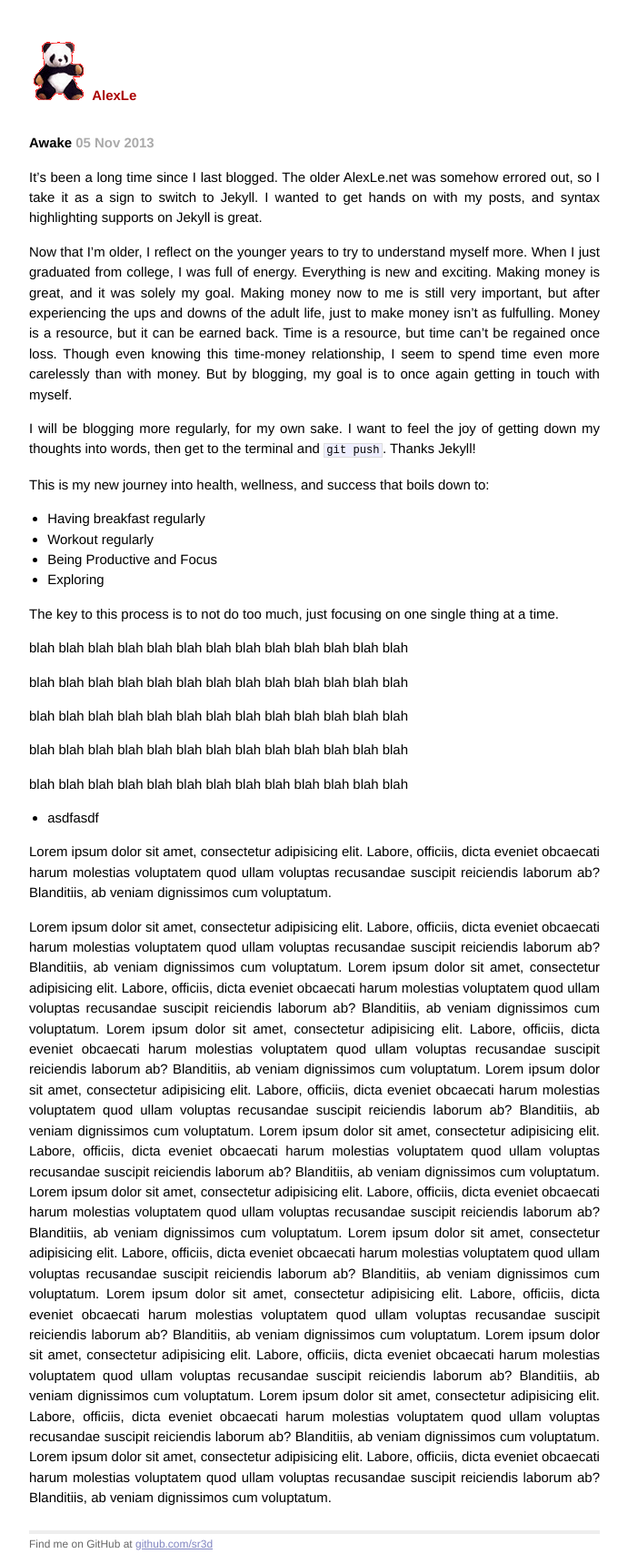
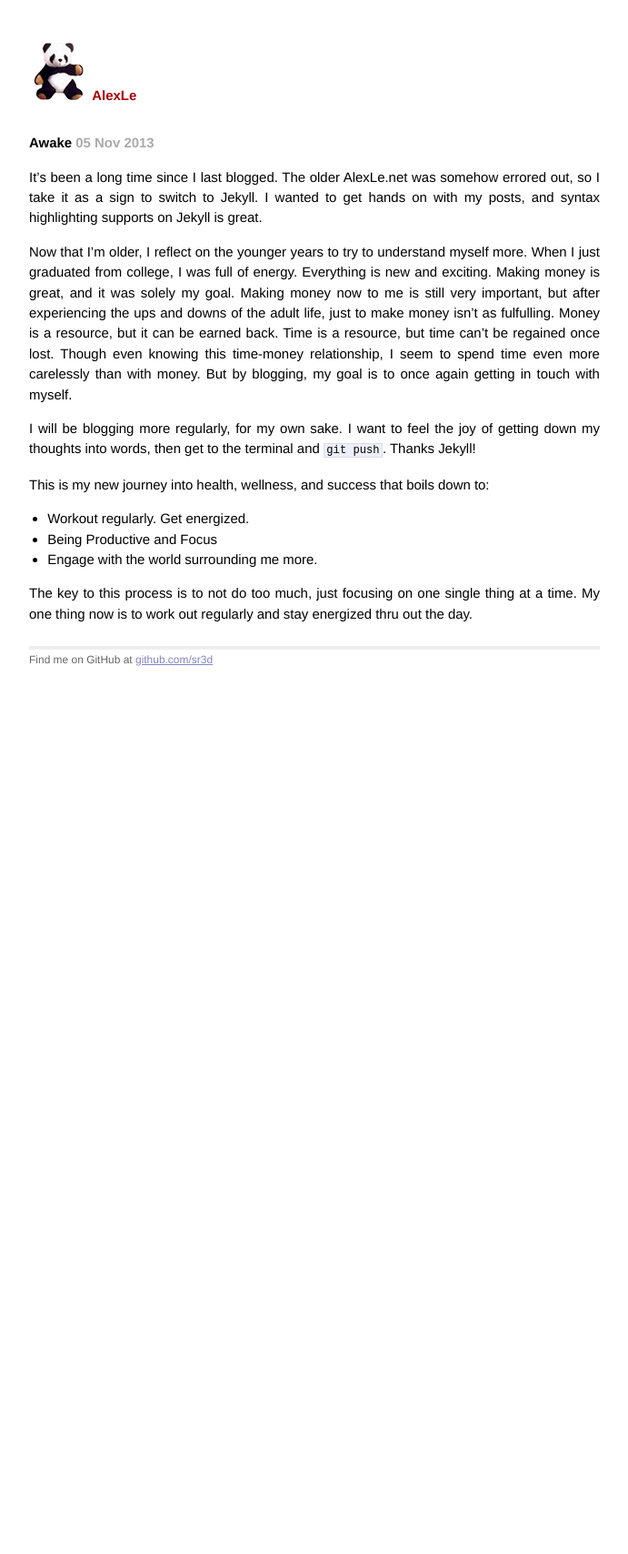
Before and after one commit to sr3d/sr3d.github.com, a Jekyll site: the page built from _posts/2013-11-05-awake.md, in a window 1280 px wide. Shown: the whole page at 91% size, without its empty margins (294-985 px from the left). Built offline with Jekyll 4.4.1, drawn with Linux system fonts in a browser that asks for light colours; nearby versions of some CDN libraries; Markdown is read by kramdown in place of the engine named in the settings; after the commit the page ends 945 px from its top, so only the background shows below that.

Commit message:
- fix parallax

```diff
--- a/_layouts/default.html
+++ b/_layouts/default.html
@@ -13,12 +13,12 @@
         <link rel="stylesheet" href="/css/main.css">
 
     </head>
-    <body data-stellar-background-ratio="0.1" data-stellar-horizontal-offset="" data-stellar-vertical-offset="60">
+    <body data-stellar-background-ratio="0.1" data-stellar-horizontal-offset="50" data-stellar-vertical-offset="50">
 
         <div class="site">
           <div class="header">
             <div class="wrapper">
-              <img src="/img/panda-transparent.png" width="65" height="65"/>
+              <img src="/img/panda-trans.png" width="65" height="65"/>
               <h1 class="title"><a href="/">{{ site.name }}</a></h1>
             </div>
           </div>
@@ -29,7 +29,7 @@
 
           <div class="footer">
             <div class="contact">
-              Find me on GitHub at <a href="https://github.com/sr3d">github.com/sr3d</a><br />
+              Find me on GitHub at <a href="https://github.com/sr3d" target="_blank">github.com/sr3d</a><br />
             </div>
           </div>
         </div>
--- a/_posts/2013-11-05-awake.md
+++ b/_posts/2013-11-05-awake.md
@@ -8,101 +8,14 @@
 
 It's been a long time since I last blogged.  The older AlexLe.net was somehow errored out, so I take it as a sign to switch to Jekyll.  I wanted to get hands on with my posts, and syntax highlighting supports on Jekyll is great.
 
-Now that I'm older, I reflect on the younger years to try to understand myself more.  When I just graduated from college, I was full of energy.  Everything is new and exciting.  Making money is great, and it was solely my goal.  Making money now to me is still very important, but after experiencing the ups and downs of the adult life, just to make money isn't as fulfulling.  Money is a resource, but it can be earned back.  Time is a resource, but time can't be regained once loss.  Though even knowing this time-money relationship, I seem to spend time even more carelessly than with money.  But by blogging, my goal is to once again getting in touch with myself.
+Now that I'm older, I reflect on the younger years to try to understand myself more.  When I just graduated from college, I was full of energy.  Everything is new and exciting.  Making money is great, and it was solely my goal.  Making money now to me is still very important, but after experiencing the ups and downs of the adult life, just to make money isn't as fulfulling.  Money is a resource, but it can be earned back.  Time is a resource, but time can't be regained once lost.  Though even knowing this time-money relationship, I seem to spend time even more carelessly than with money.  But by blogging, my goal is to once again getting in touch with myself.
 
 I will be blogging more regularly, for my own sake.  I want to feel the joy of getting down my thoughts into words, then get to the terminal and `git push`.  Thanks Jekyll!
 
 This is my new journey into health, wellness, and success that boils down to:
 
-- Having breakfast regularly
-- Workout regularly
+- Workout regularly.  Get energized.
 - Being Productive and Focus
-- Exploring
+- Engage with the world surrounding me more.
 
-The key to this process is to not do too much, just focusing on one single thing at a time.
-
-blah
-blah
-blah
-blah
-blah
-blah
-blah
-blah
-blah
-blah
-blah
-blah
-blah
-
-blah
-blah
-blah
-blah
-blah
-blah
-blah
-blah
-blah
-blah
-blah
-blah
-blah
-
-blah
-blah
-blah
-blah
-blah
-blah
-blah
-blah
-blah
-blah
-blah
-blah
-blah
-
-blah
-blah
-blah
-blah
-blah
-blah
-blah
-blah
-blah
-blah
-blah
-blah
-blah
-
-blah
-blah
-blah
-blah
-blah
-blah
-blah
-blah
-blah
-blah
-blah
-blah
-blah
-
-- asdfasdf
-
-Lorem ipsum dolor sit amet, consectetur adipisicing elit. Labore, officiis, dicta eveniet obcaecati harum molestias voluptatem quod ullam voluptas recusandae suscipit reiciendis laborum ab? Blanditiis, ab veniam dignissimos cum voluptatum.
-
-Lorem ipsum dolor sit amet, consectetur adipisicing elit. Labore, officiis, dicta eveniet obcaecati harum molestias voluptatem quod ullam voluptas recusandae suscipit reiciendis laborum ab? Blanditiis, ab veniam dignissimos cum voluptatum.
-Lorem ipsum dolor sit amet, consectetur adipisicing elit. Labore, officiis, dicta eveniet obcaecati harum molestias voluptatem quod ullam voluptas recusandae suscipit reiciendis laborum ab? Blanditiis, ab veniam dignissimos cum voluptatum.
-Lorem ipsum dolor sit amet, consectetur adipisicing elit. Labore, officiis, dicta eveniet obcaecati harum molestias voluptatem quod ullam voluptas recusandae suscipit reiciendis laborum ab? Blanditiis, ab veniam dignissimos cum voluptatum.
-Lorem ipsum dolor sit amet, consectetur adipisicing elit. Labore, officiis, dicta eveniet obcaecati harum molestias voluptatem quod ullam voluptas recusandae suscipit reiciendis laborum ab? Blanditiis, ab veniam dignissimos cum voluptatum.
-Lorem ipsum dolor sit amet, consectetur adipisicing elit. Labore, officiis, dicta eveniet obcaecati harum molestias voluptatem quod ullam voluptas recusandae suscipit reiciendis laborum ab? Blanditiis, ab veniam dignissimos cum voluptatum.
-Lorem ipsum dolor sit amet, consectetur adipisicing elit. Labore, officiis, dicta eveniet obcaecati harum molestias voluptatem quod ullam voluptas recusandae suscipit reiciendis laborum ab? Blanditiis, ab veniam dignissimos cum voluptatum.
-Lorem ipsum dolor sit amet, consectetur adipisicing elit. Labore, officiis, dicta eveniet obcaecati harum molestias voluptatem quod ullam voluptas recusandae suscipit reiciendis laborum ab? Blanditiis, ab veniam dignissimos cum voluptatum.
-Lorem ipsum dolor sit amet, consectetur adipisicing elit. Labore, officiis, dicta eveniet obcaecati harum molestias voluptatem quod ullam voluptas recusandae suscipit reiciendis laborum ab? Blanditiis, ab veniam dignissimos cum voluptatum.
-Lorem ipsum dolor sit amet, consectetur adipisicing elit. Labore, officiis, dicta eveniet obcaecati harum molestias voluptatem quod ullam voluptas recusandae suscipit reiciendis laborum ab? Blanditiis, ab veniam dignissimos cum voluptatum.
-Lorem ipsum dolor sit amet, consectetur adipisicing elit. Labore, officiis, dicta eveniet obcaecati harum molestias voluptatem quod ullam voluptas recusandae suscipit reiciendis laborum ab? Blanditiis, ab veniam dignissimos cum voluptatum.
-Lorem ipsum dolor sit amet, consectetur adipisicing elit. Labore, officiis, dicta eveniet obcaecati harum molestias voluptatem quod ullam voluptas recusandae suscipit reiciendis laborum ab? Blanditiis, ab veniam dignissimos cum voluptatum.
+The key to this process is to not do too much, just focusing on one single thing at a time.  My one thing now is to work out regularly and stay energized thru out the day.
```
Also changed, not shown: img/panda-trans.png (added), 4 other files.
